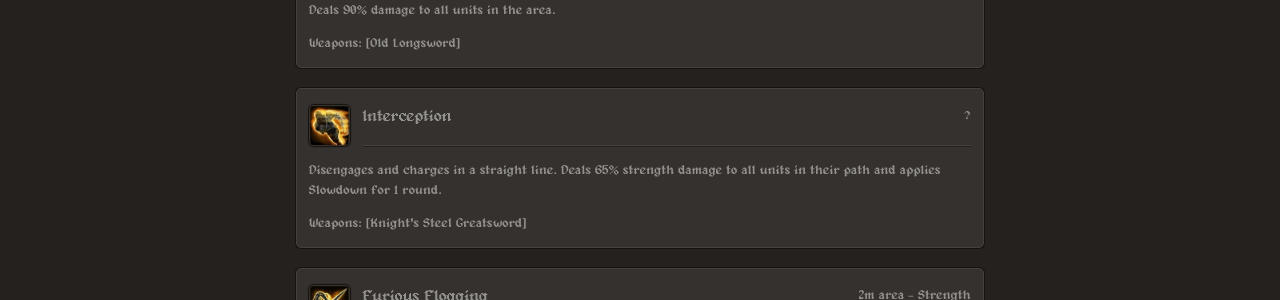
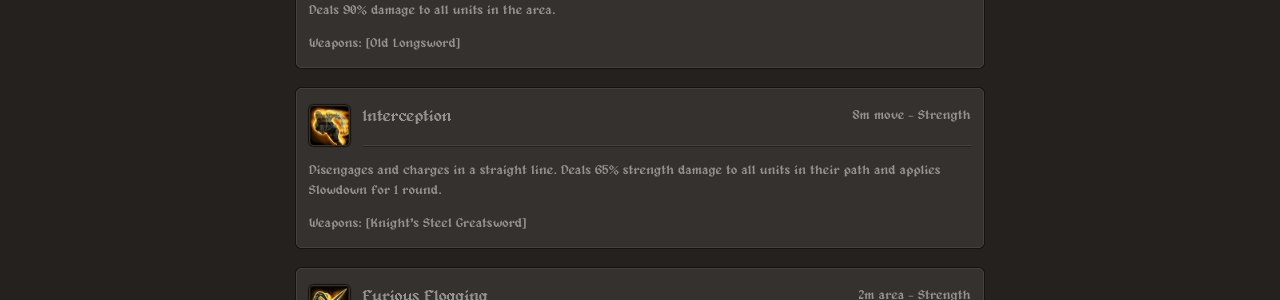
Before and after one commit to 0x946/wartales-wiki, an MkDocs documentation site: the page built from docs/partials/weapon_skills/sword.md, in a window 1280 px wide and 900 px high, scrolled down 512 px. Shown: the part 445-745 px from the top of the window. Built offline with MkDocs 1.6.1 and Material for MkDocs 9.7.7, drawn with Linux system fonts in a browser that asks for light colours.

Commit message:
interception fix

```diff
--- a/docs/partials/weapon_skills/sword.md
+++ b/docs/partials/weapon_skills/sword.md
@@ -61,7 +61,7 @@
 
     <div class="weaponskillbox">
     ![skill](../../../static/img/weapon_skills/interception.png){align=left}
-    <div class="skill">?</div>
+    <div class="skill">8m move - Strength</div>
     ### Interception
     ---
     <p>Disengages and charges in a straight line. Deals 65% strength damage to all units in their path and applies Slowdown for 1 round.</p>
```
